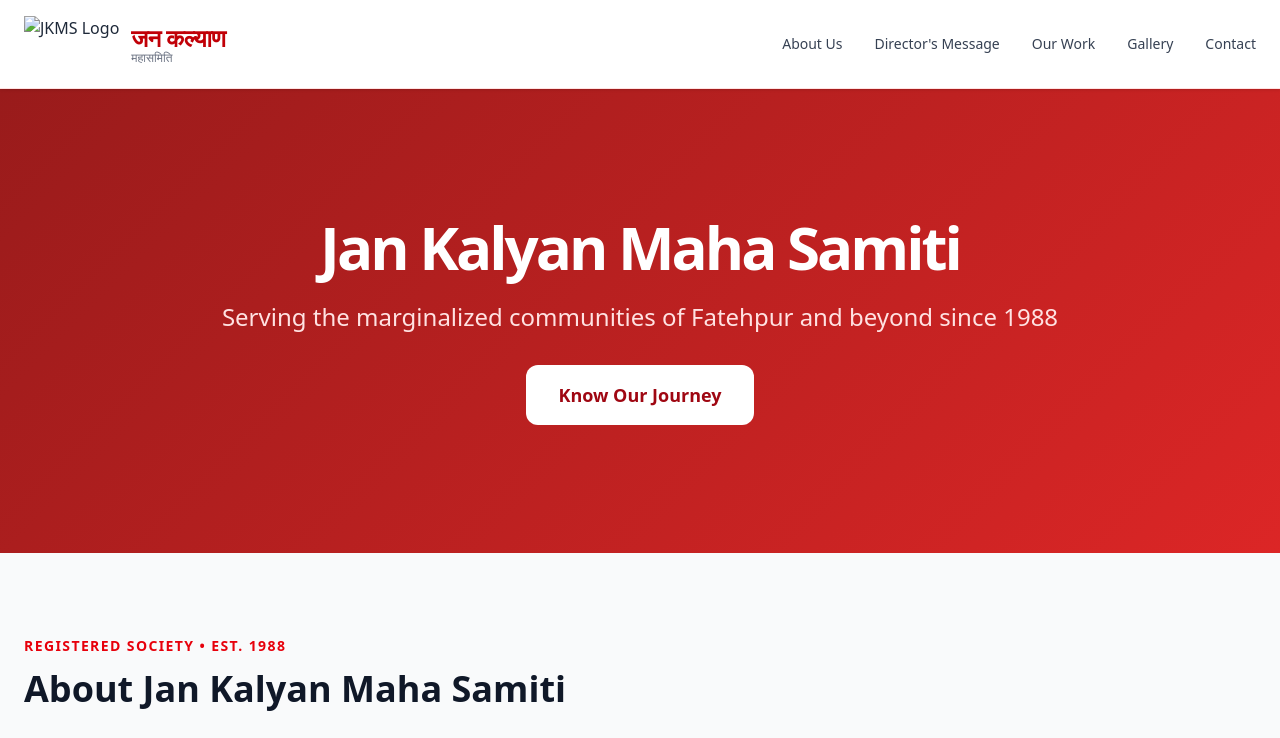
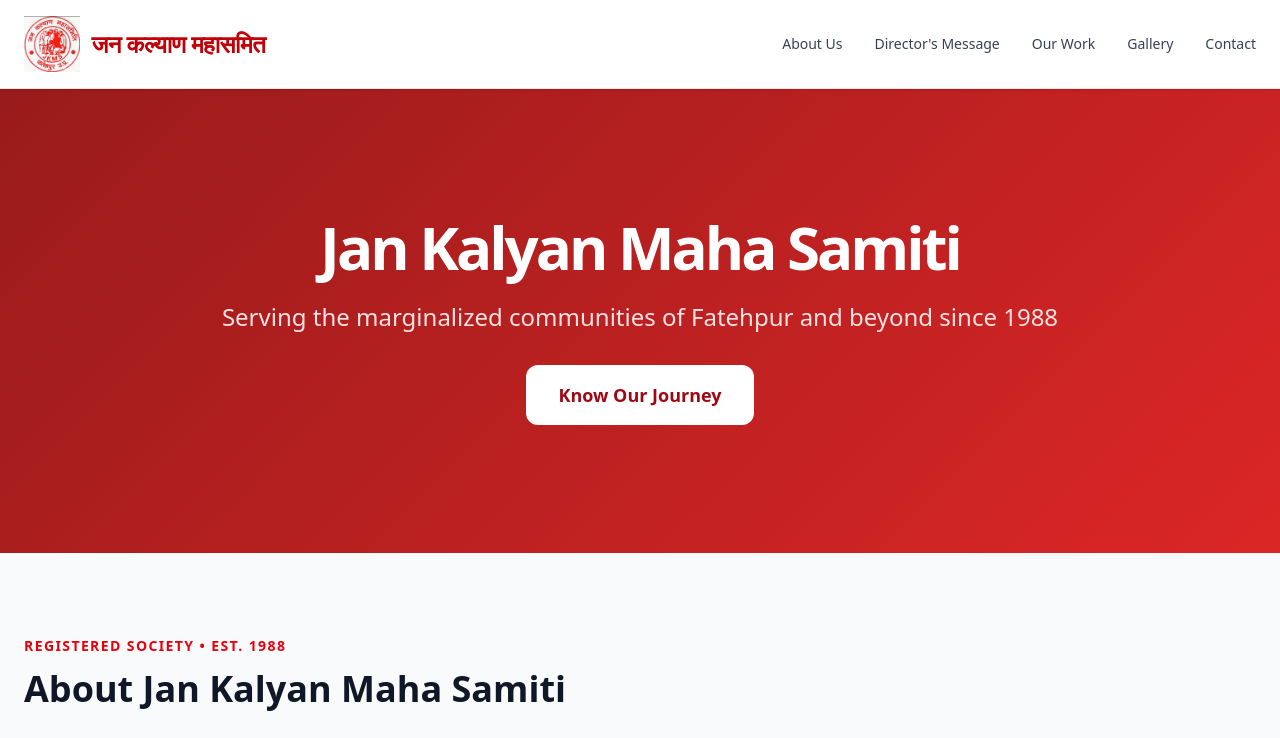
Before and after one commit to JKMSFTP/site-for-the-ngo, a plain HTML site: page index.html in a window 1280 px wide. Shown: the top 738 px of the page. Drawn offline with nearby package versions, Linux system fonts and the light colour scheme.

Commit message:
Update index.html
will come back in a bit

```diff
--- a/index.html
+++ b/index.html
@@ -39,10 +39,10 @@
     <nav class="bg-white shadow-sm sticky top-0 z-50 border-b border-red-100">
         <div class="max-w-7xl mx-auto px-6 py-4 flex justify-between items-center">
             <div class="flex items-center gap-3">
-                <img id="logo" src="logo.svg" alt="JKMS Logo" class="h-14 w-auto object-contain">
+                <img id="logo" src="WhatsApp Image 2026-05-31 at 6.03.34 PM.jpeg" alt="JKMS Logo" class="h-14 w-auto object-contain">
                 <div>
-                    <span class="text-2xl font-bold text-red-700 tracking-tight">जन कल्याण</span>
-                    <span class="block text-xs text-gray-500 -mt-1">महासमिति</span>
+                    <span class="text-2xl font-bold text-red-700 tracking-tight">जन कल्याण महासमित </span>
+
                 </div>
             </div>
             <div class="flex items-center gap-8 text-sm font-medium">
@@ -104,7 +104,7 @@
             <div class="flex flex-col md:flex-row gap-12 items-center">
                 <!-- Director Photo Placeholder -->
                 <div class="w-72 h-72 bg-gray-200 rounded-3xl flex-shrink-0 overflow-hidden border-4 border-red-100">
-                    <img src="director.jpg" alt="B.P. Pandey" class="w-full h-full object-cover" onerror="this.src='https://placehold.co/400x400?text=B.P.+Pandey'">
+                    <img src="" alt="B.P. Pandey" class="w-full h-full object-cover" onerror="this.src='https://placehold.co/400x400?text=B.P.+Pandey'">
                 </div>
                 <div class="flex-1">
                     <div class="italic text-xl leading-relaxed text-gray-700 border-l-4 border-red-600 pl-8">
```
